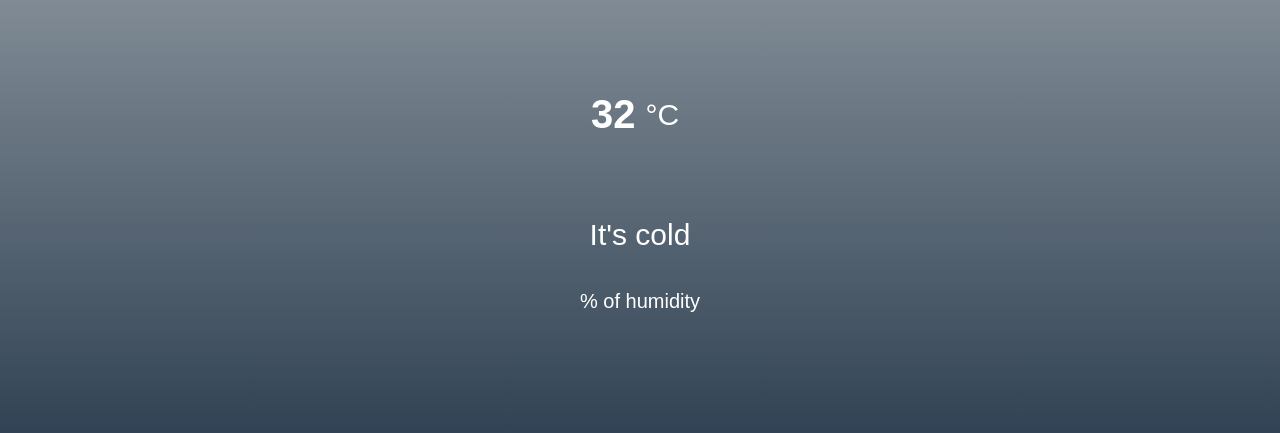
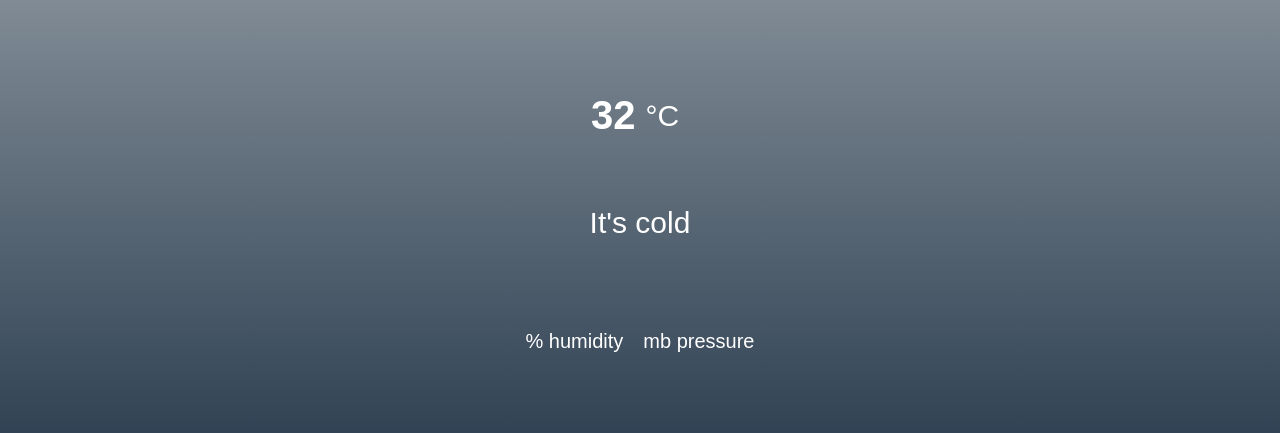
Before and after one commit to Evamel/weatherApp, a plain HTML site: page index.html in a window 1280 px wide. Shown: the part 339-772 px from the top of the page. Drawn offline with Linux system fonts and the light colour scheme.

Commit message:
adding pressure

```diff
--- a/app.js
+++ b/app.js
@@ -7,6 +7,7 @@ window.addEventListener('load', () => {
     let degreeSection = document.querySelector('degree-section');
     const temperatureSpan = document.querySelector('.temperature span');
     let humidity = document.querySelector('.humidity');
+    let pressure = document.querySelector('.pressure');
     let image = document.getElementById('img');
 
 
@@ -38,6 +39,7 @@ window.addEventListener('load', () => {
             image.src = `${substr}`;
 
             humidity.textContent = data.current.humidity;
+            pressure.textContent = data.current.pressure_mb;
 
             temperatureDegree.addEventListener('click', () => {
                 if(temperatureSpan.textContent === "°F"){
@@ -54,7 +56,6 @@ window.addEventListener('load', () => {
                     temperatureDegree.textContent = data.current.temp_c;
                 }
             });
-
         })
 
         })
--- a/index.html
+++ b/index.html
@@ -26,7 +26,9 @@
 
     <div class="details">
         <p class="humidity"></p>
-        <span>% of humidity</span>
+        <span>% humidity</span>
+        <p class="pressure"></p>
+        <span>mb pressure</span>
     </div>
 
 </body>
--- a/style.css
+++ b/style.css
@@ -20,7 +20,7 @@ body{
     display: flex;
     justify-content: space-around;
     align-items: center;
-    height: 30vh;
+    height: 35vh;
     width: 50%;
 }
 
@@ -31,12 +31,14 @@ body{
 .temp-description{
     text-align: center;
     font-size: 30px;
+    margin-top: -115px;
 }
 
 .degree-section{
     display: flex;
     align-items: center;
     cursor: pointer;
+    margin-top: -50px;
 }
 
 .degree-section span{
@@ -55,5 +57,11 @@ font-size: 40px;
 
 .details{
 display: flex;
+justify-content: space-around;
+flex-wrap: wrap;
 font-size: 20px;
 }
+
+.pressure{
+    padding-left: 20px;
+}
```
